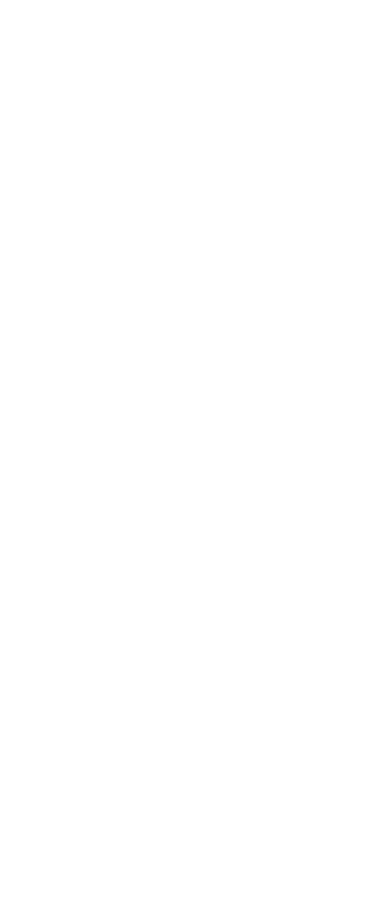
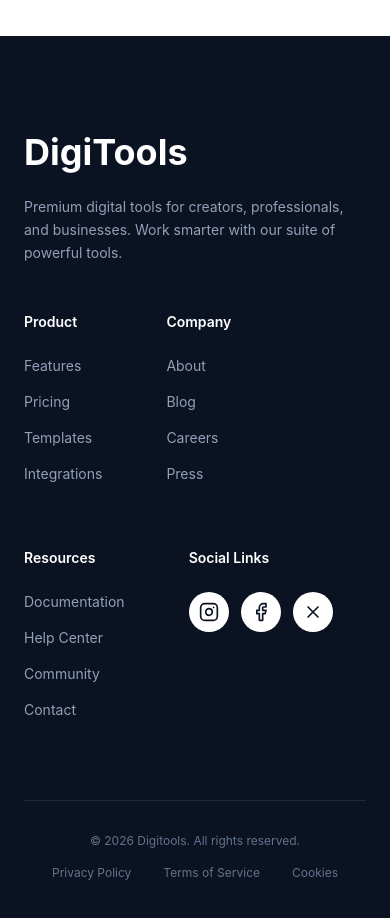
Before and after one commit to Rabiul-Sujon/digitools-project, a React (Vite) app: page / in a window 390 px wide. Shown: the part 8820-9738 px from the top of the page. Before the commit the page ends 8856 px from the top, so only its background shows below. Built offline with nearby package versions, Linux system fonts and the light colour scheme.

Commit message:
footer completed.

```diff
--- a/src/App.jsx
+++ b/src/App.jsx
@@ -9,6 +9,7 @@
 import ProductCart from "./components/ProductCart";
 import StepsSection from "./components/StepsSection";
 import PricingSection from "./components/PricingSection";
+import Footer from "./components/Footer";
 
 
 
@@ -77,6 +78,7 @@
 
       <StepsSection/>
       <PricingSection/>
+      <Footer/>
 
     </div>
 
--- /dev/null
+++ b/src/components/Footer.jsx
@@ -0,0 +1,99 @@
+import React from 'react';
+
+// SVG Resource > https://v0.lucide.dev
+const InstagramIcon = () => (
+  <svg xmlns="http://www.w3.org/2000/svg" width="20" height="20" viewBox="0 0 24 24" fill="none" stroke="currentColor" strokeWidth="2" strokeLinecap="round" strokeLinejoin="round"><rect width="20" height="20" x="2" y="2" rx="5" ry="5"/><path d="M16 11.37A4 4 0 1 1 12.63 8 4 4 0 0 1 16 11.37z"/><line x1="17.5" x2="17.51" y1="6.5" y2="6.5"/></svg>
+);
+const FacebookIcon = () => (
+  <svg xmlns="http://www.w3.org/2000/svg" width="20" height="20" viewBox="0 0 24 24" fill="none" stroke="currentColor" strokeWidth="2" strokeLinecap="round" strokeLinejoin="round"><path d="M18 2h-3a5 5 0 0 0-5 5v3H7v4h3v8h4v-8h3l1-4h-4V7a1 1 0 0 1 1-1h3z"/></svg>
+);
+const XIcon = () => (
+  <svg xmlns="http://www.w3.org/2000/svg" width="20" height="20" viewBox="0 0 24 24" fill="none" stroke="currentColor" strokeWidth="2" strokeLinecap="round" strokeLinejoin="round"><path d="M18 6 6 18M6 6l12 12"/></svg>
+);
+
+const Footer = () => {
+  return (
+    <footer className="bg-[#0B1221] text-white pt-24 pb-12 px-6">
+      <div className="max-w-7xl mx-auto">
+
+        {/* Main Content Row */}
+        <div className="flex flex-col lg:flex-row justify-between gap-12 mb-20">
+
+          {/* Brand Info */}
+          <div className="max-w-sm">
+            <h2 className="text-4xl font-bold mb-6">DigiTools</h2>
+            <p className="text-slate-400 text-sm leading-relaxed">
+              Premium digital tools for creators, professionals, and businesses.
+              Work smarter with our suite of powerful tools.
+            </p>
+          </div>
+
+          {/* Links Columns Container */}
+          <div className="flex flex-wrap gap-16 md:gap-24">
+            {/* Product */}
+            <div>
+              <h4 className="text-sm font-semibold text-white mb-6">Product</h4>
+              <ul className="space-y-4 text-slate-400 text-sm">
+                <li className="hover:text-white cursor-pointer">Features</li>
+                <li className="hover:text-white cursor-pointer">Pricing</li>
+                <li className="hover:text-white cursor-pointer">Templates</li>
+                <li className="hover:text-white cursor-pointer">Integrations</li>
+              </ul>
+            </div>
+
+            {/* Company */}
+            <div>
+              <h4 className="text-sm font-semibold text-white mb-6">Company</h4>
+              <ul className="space-y-4 text-slate-400 text-sm">
+                <li className="hover:text-white cursor-pointer">About</li>
+                <li className="hover:text-white cursor-pointer">Blog</li>
+                <li className="hover:text-white cursor-pointer">Careers</li>
+                <li className="hover:text-white cursor-pointer">Press</li>
+              </ul>
+            </div>
+
+            {/* Resources */}
+            <div>
+              <h4 className="text-sm font-semibold text-white mb-6">Resources</h4>
+              <ul className="space-y-4 text-slate-400 text-sm">
+                <li className="hover:text-white cursor-pointer">Documentation</li>
+                <li className="hover:text-white cursor-pointer">Help Center</li>
+                <li className="hover:text-white cursor-pointer">Community</li>
+                <li className="hover:text-white cursor-pointer">Contact</li>
+              </ul>
+            </div>
+
+            {/* Social Media Links */}
+            <div>
+              <h4 className="text-sm font-semibold text-white mb-6">Social Links</h4>
+              <div className="flex gap-3">
+                <div className="w-10 h-10 bg-white rounded-full flex items-center justify-center text-[#0B1221] hover:bg-slate-200 cursor-pointer transition-all">
+                  <InstagramIcon />
+                </div>
+                <div className="w-10 h-10 bg-white rounded-full flex items-center justify-center text-[#0B1221] hover:bg-slate-200 cursor-pointer transition-all">
+                  <FacebookIcon />
+                </div>
+                <div className="w-10 h-10 bg-white rounded-full flex items-center justify-center text-[#0B1221] hover:bg-slate-200 cursor-pointer transition-all">
+                  <XIcon />
+                </div>
+              </div>
+            </div>
+          </div>
+        </div>
+
+        {/* Bottom Divider */}
+        <div className="border-t border-slate-800 pt-8 flex flex-col md:flex-row justify-between items-center text-slate-500 text-xs">
+          <p>&copy; 2026 Digitools. All rights reserved.</p>
+          <div className="flex gap-8 mt-4 md:mt-0">
+            <span className="hover:text-white cursor-pointer">Privacy Policy</span>
+            <span className="hover:text-white cursor-pointer">Terms of Service</span>
+            <span className="hover:text-white cursor-pointer">Cookies</span>
+          </div>
+        </div>
+
+      </div>
+    </footer>
+  );
+};
+
+export default Footer;
```
